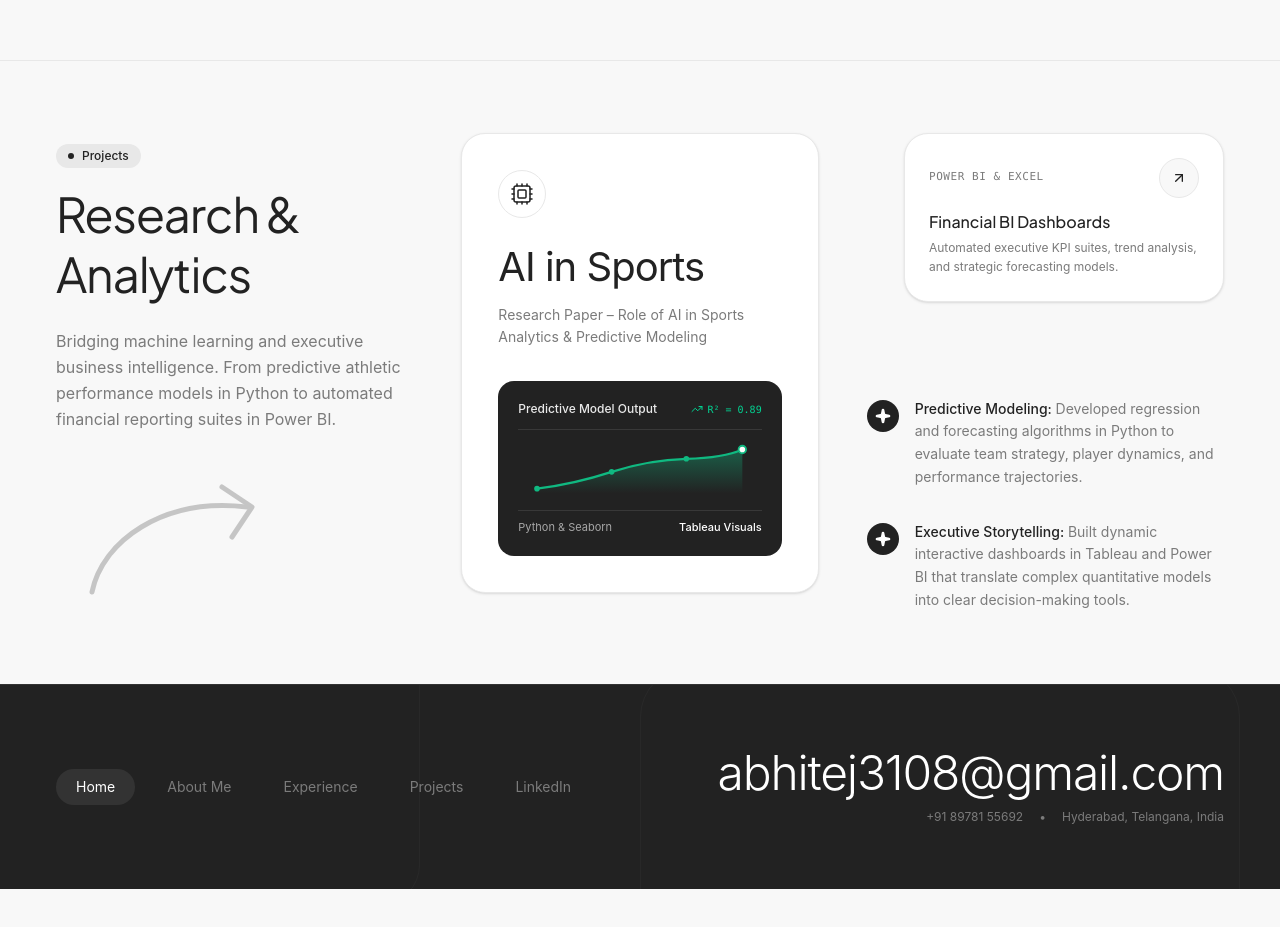
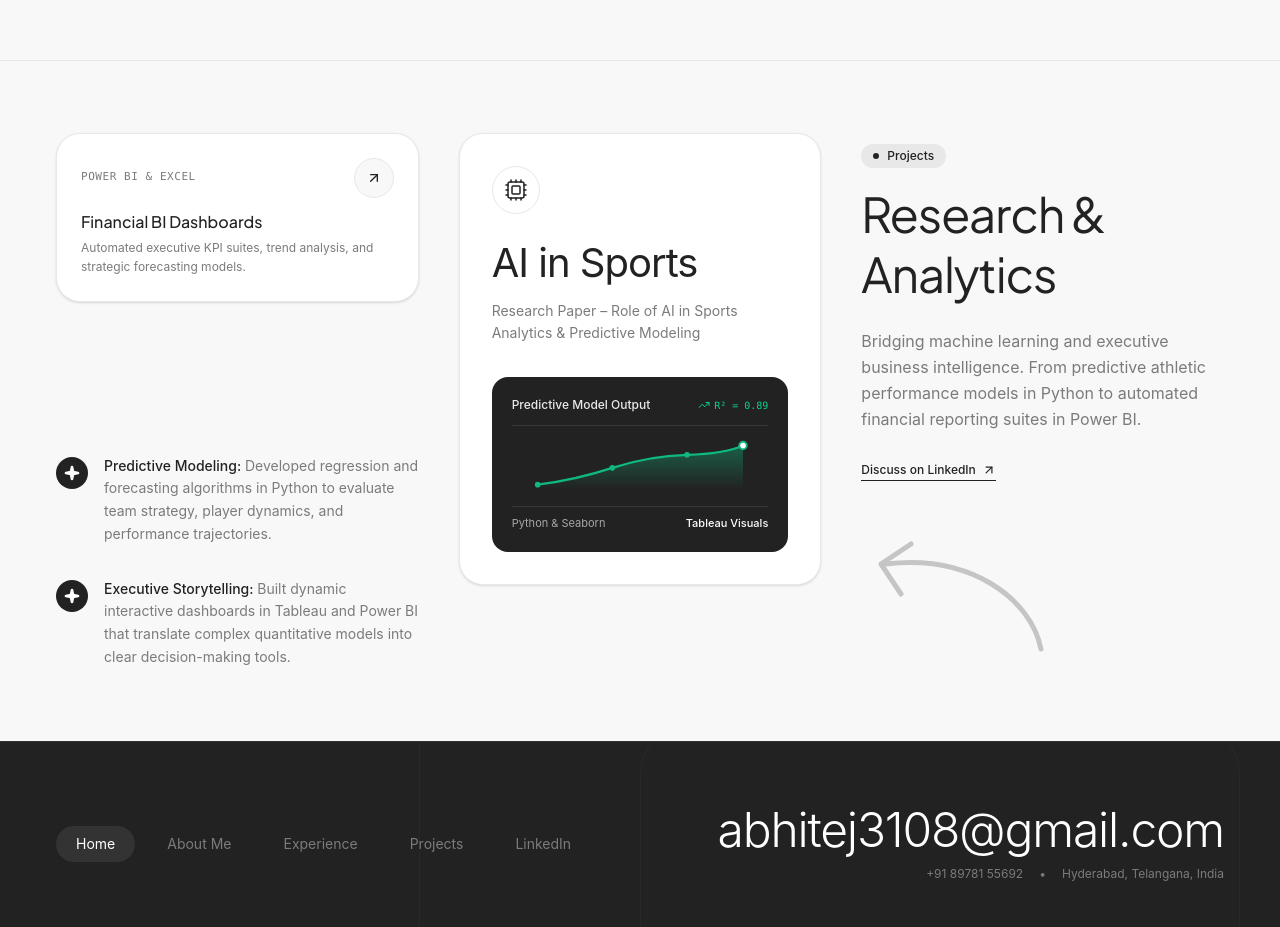
Before and after one commit to bossgghere/Abhitej-Portfolio, a React (Vite) app: page / in a window 1280 px wide. Shown: the part 2240-3167 px from the top of the page. Before the commit the page ends 3129 px from the top, so only its background shows below. Built offline with nearby package versions, Linux system fonts and the light colour scheme.

Commit message:
Complete 3-phase layout cascade: place Projects text and left-pointing arrow on the right

```diff
--- a/src/components/portfolio/ProjectsSection.jsx
+++ b/src/components/portfolio/ProjectsSection.jsx
@@ -5,11 +5,15 @@
 
 /**
  * ProjectsSection Component
- * Re-engineered to match the EXACT 3-column editorial layout and visual elements
- * of the beloved About section:
- * - Column 1: Title, narrative overview, and directional hand-drawn curved arrow
- * - Column 2: Signature white Hero Stat Card (AI in Sports Analytics) with inset visual model box
- * - Column 3: Asymmetrical top project card (Financial BI Dashboards) with arrow + sparkle highlights
+ * Completes the 3-phase editorial cascade across the portfolio:
+ * - Section 1 (About Me): Text & Arrow on LEFT → pointing right
+ * - Section 2 (Experience): Text & Arrow in MIDDLE ↷
+ * - Section 3 (Research & Projects): Text & Arrow on RIGHT ← pointing left
+ *
+ * Layout:
+ * - Column 1 (Left - lg:col-span-4): Financial BI Dashboards milestone card + Sparkle highlights
+ * - Column 2 (Center - lg:col-span-4): Signature White Hero Card (AI in Sports) with predictive model box
+ * - Column 3 (Right - lg:col-span-4): Headline ("Research & Analytics"), narrative, and directional curved arrow pointing left
  */
 export const ProjectsSection = () => {
   const { viewMoreLink } = portfolioData;
@@ -23,54 +27,67 @@
     >
       <div className="max-w-7xl mx-auto">
         <div
-          className={`grid grid-cols-1 lg:grid-cols-12 gap-10 lg:gap-12 items-start transition-all duration-700 ${
+          className={`grid grid-cols-1 lg:grid-cols-12 gap-8 lg:gap-10 items-start transition-all duration-700 ${
             inView ? 'opacity-100 translate-y-0' : 'opacity-0 translate-y-8'
           }`}
         >
-          {/* Column 1 (Left - 4 cols): Headline, Research Overview & Hand-Drawn Curved Arrow */}
-          <div className="lg:col-span-4 flex flex-col justify-between h-full pt-2">
+          {/* Column 1 (Left - lg:col-span-4): Financial BI Milestone Card & Sparkle Highlights */}
+          <div className="order-3 lg:order-1 lg:col-span-4 flex flex-col justify-between h-full space-y-8 lg:space-y-10">
+
+            {/* Top BI Dashboard Card with Action Button */}
             <div>
-              <div className="inline-flex items-center gap-2 px-3 py-1 rounded-full bg-[#E8E8E8] text-xs font-medium text-[#222222] mb-4 hover:bg-[#dedede] transition-colors">
-                <span className="w-1.5 h-1.5 rounded-full bg-[#222222] animate-pulse" />
-                <span>Projects</span>
+              <div className="relative w-full rounded-3xl p-6 bg-white border border-[#E8E8E8] shadow-sm hover:shadow-lg hover:-translate-y-1 transition-all duration-300 group">
+                <div className="flex items-center justify-between mb-3">
+                  <span className="text-[11px] font-mono uppercase tracking-wider text-[#7B7B7B]">
+                    Power BI & Excel
+                  </span>
+                  <a
+                    href={viewMoreLink}
+                    target="_blank"
+                    rel="noreferrer"
+                    className="w-10 h-10 rounded-full bg-[#F8F8F8] border border-[#E8E8E8] flex items-center justify-center text-[#222222] group-hover:bg-[#222222] group-hover:text-white transition-colors"
+                    aria-label="Discuss on LinkedIn"
+                  >
+                    <ArrowUpRight className="w-4 h-4 transition-transform group-hover:scale-110" />
+                  </a>
                 </div>
-              <h2 className="text-4xl sm:text-5xl font-normal tracking-tight text-[#222222] leading-tight">
-                Research & Analytics
-              </h2>
-              <p className="mt-6 text-sm sm:text-base text-[#7B7B7B] leading-relaxed max-w-md">
-                Bridging machine learning and executive business intelligence. From predictive athletic performance models in Python to automated financial reporting suites in Power BI.
+                <h4 className="text-base font-medium text-[#222222]">
+                  Financial BI Dashboards
+                </h4>
+                <p className="mt-1 text-xs text-[#7B7B7B] leading-relaxed">
+                  Automated executive KPI suites, trend analysis, and strategic forecasting models.
+                </p>
+              </div>
+            </div>
+
+            {/* Two Feature Highlights with Sparkle/Star Icons */}
+            <div className="space-y-6 sm:space-y-8">
+              <div className="group flex items-start gap-4">
+                <div className="shrink-0 w-8 h-8 rounded-full bg-[#222222] text-white flex items-center justify-center mt-0.5 group-hover:rotate-45 group-hover:bg-black transition-all duration-300">
+                  <Sparkle className="w-4 h-4 fill-white" />
+                </div>
+                <p className="text-xs sm:text-sm text-[#7B7B7B] group-hover:text-[#222222] leading-relaxed transition-colors duration-200">
+                  <strong className="text-[#222222] font-medium">Predictive Modeling: </strong>
+                  Developed regression and forecasting algorithms in Python to evaluate team strategy, player dynamics, and performance trajectories.
                 </p>
               </div>
 
-            {/* Directional curved arrow */}
-            <div className="hidden lg:block mt-10 pl-4 select-none pointer-events-none opacity-40 hover:opacity-70 transition-opacity">
-              <svg
-                width="200"
-                height="140"
-                viewBox="0 0 200 140"
-                fill="none"
-                xmlns="http://www.w3.org/2000/svg"
-              >
-                <path
-                  d="M20 120 C 30 70, 90 25, 175 35"
-                  stroke="#7B7B7B"
-                  strokeWidth="5"
-                  strokeLinecap="round"
-                />
-                <path
-                  d="M150 15 L 180 35 L 160 65"
-                  stroke="#7B7B7B"
-                  strokeWidth="5"
-                  strokeLinecap="round"
-                  strokeLinejoin="round"
-                />
-              </svg>
+              <div className="group flex items-start gap-4">
+                <div className="shrink-0 w-8 h-8 rounded-full bg-[#222222] text-white flex items-center justify-center mt-0.5 group-hover:rotate-45 group-hover:bg-black transition-all duration-300">
+                  <Sparkle className="w-4 h-4 fill-white" />
+                </div>
+                <p className="text-xs sm:text-sm text-[#7B7B7B] group-hover:text-[#222222] leading-relaxed transition-colors duration-200">
+                  <strong className="text-[#222222] font-medium">Executive Storytelling: </strong>
+                  Built dynamic interactive dashboards in Tableau and Power BI that translate complex quantitative models into clear decision-making tools.
+                </p>
               </div>
             </div>
 
-          {/* Column 2 (Center - 4 cols): Signature White Hero Stat Card (AI in Sports) */}
-          <div className="lg:col-span-4">
-            <div className="group bg-[#FFFFFF] rounded-3xl p-7 sm:p-9 shadow-sm hover:shadow-xl hover:-translate-y-2 transition-all duration-300 border border-[#E8E8E8] flex flex-col justify-between cursor-default">
+          </div>
+
+          {/* Column 2 (Center - lg:col-span-4): Signature White Hero Stat Card (AI in Sports) */}
+          <div className="order-2 lg:order-2 lg:col-span-4">
+            <div className="group bg-[#FFFFFF] rounded-3xl p-7 sm:p-8 shadow-sm hover:shadow-xl hover:-translate-y-2 transition-all duration-300 border border-[#E8E8E8] flex flex-col justify-between cursor-default">
               <div>
                 <div className="w-12 h-12 rounded-full border border-[#E8E8E8] flex items-center justify-center text-[#222222] mb-6 group-hover:scale-110 group-hover:bg-[#F8F8F8] transition-all duration-300">
                   <Cpu className="w-6 h-6 stroke-[1.5]" />
@@ -128,58 +145,57 @@
             </div>
           </div>
 
-          {/* Column 3 (Right - 4 cols): Milestone Card with Arrow & Sparkle Highlights */}
-          <div className="lg:col-span-4 flex flex-col justify-between h-full space-y-8 lg:space-y-10">
+          {/* Column 3 (Right - lg:col-span-4): Headline, Research Overview & Directional Curved Arrow (Pointing Left) */}
+          <div className="order-1 lg:order-3 lg:col-span-4 flex flex-col justify-between h-full pt-2">
+            <div>
+              <div className="inline-flex items-center gap-2 px-3 py-1 rounded-full bg-[#E8E8E8] text-xs font-medium text-[#222222] mb-4 hover:bg-[#dedede] transition-colors">
+                <span className="w-1.5 h-1.5 rounded-full bg-[#222222] animate-pulse" />
+                <span>Projects</span>
+              </div>
+              <h2 className="text-4xl sm:text-5xl font-normal tracking-tight text-[#222222] leading-tight">
+                Research & Analytics
+              </h2>
+              <p className="mt-6 text-sm sm:text-base text-[#7B7B7B] leading-relaxed">
+                Bridging machine learning and executive business intelligence. From predictive athletic performance models in Python to automated financial reporting suites in Power BI.
+              </p>
 
-            {/* Top BI Dashboard Card with Action Button */}
-            <div className="flex justify-start lg:justify-end">
-              <div className="relative w-full sm:w-80 rounded-3xl p-6 bg-white border border-[#E8E8E8] shadow-sm hover:shadow-lg hover:-translate-y-1 transition-all duration-300 group">
-                <div className="flex items-center justify-between mb-3">
-                  <span className="text-[11px] font-mono uppercase tracking-wider text-[#7B7B7B]">
-                    Power BI & Excel
-                  </span>
+              <div className="mt-6">
                 <a
                   href={viewMoreLink}
                   target="_blank"
                   rel="noreferrer"
-                    className="w-10 h-10 rounded-full bg-[#F8F8F8] border border-[#E8E8E8] flex items-center justify-center text-[#222222] group-hover:bg-[#222222] group-hover:text-white transition-colors"
-                    aria-label="Discuss on LinkedIn"
+                  className="group inline-flex items-center gap-1.5 text-xs font-medium text-[#222222] border-b border-[#222222] pb-0.5 hover:text-[#7B7B7B] hover:border-[#7B7B7B] transition-colors"
                 >
-                    <ArrowUpRight className="w-4 h-4 transition-transform group-hover:scale-110" />
+                  <span>Discuss on LinkedIn</span>
+                  <ArrowUpRight className="w-3.5 h-3.5 transition-transform group-hover:translate-x-0.5 group-hover:-translate-y-0.5" />
                 </a>
-                </div>
-                <h4 className="text-base font-medium text-[#222222]">
-                  Financial BI Dashboards
-                </h4>
-                <p className="mt-1 text-xs text-[#7B7B7B] leading-relaxed">
-                  Automated executive KPI suites, trend analysis, and strategic forecasting models.
-                </p>
               </div>
             </div>
 
-            {/* Two Feature Highlights with Sparkle/Star Icons */}
-            <div className="space-y-8">
-              <div className="group flex items-start gap-4">
-                <div className="shrink-0 w-8 h-8 rounded-full bg-[#222222] text-white flex items-center justify-center mt-0.5 group-hover:rotate-45 group-hover:bg-black transition-all duration-300">
-                  <Sparkle className="w-4 h-4 fill-white" />
+            {/* Directional curved arrow pointing LEFT towards the center card */}
+            <div className="hidden lg:block mt-12 pr-4 select-none pointer-events-none opacity-40 hover:opacity-70 transition-opacity">
+              <svg
+                width="200"
+                height="140"
+                viewBox="0 0 200 140"
+                fill="none"
+                xmlns="http://www.w3.org/2000/svg"
+              >
+                <path
+                  d="M180 120 C 170 70, 110 25, 25 35"
+                  stroke="#7B7B7B"
+                  strokeWidth="5"
+                  strokeLinecap="round"
+                />
+                <path
+                  d="M50 15 L 20 35 L 40 65"
+                  stroke="#7B7B7B"
+                  strokeWidth="5"
+                  strokeLinecap="round"
+                  strokeLinejoin="round"
+                />
+              </svg>
             </div>
-                <p className="text-xs sm:text-sm text-[#7B7B7B] group-hover:text-[#222222] leading-relaxed transition-colors duration-200">
-                  <strong className="text-[#222222] font-medium">Predictive Modeling: </strong>
-                  Developed regression and forecasting algorithms in Python to evaluate team strategy, player dynamics, and performance trajectories.
-                </p>
-              </div>
-
-              <div className="group flex items-start gap-4">
-                <div className="shrink-0 w-8 h-8 rounded-full bg-[#222222] text-white flex items-center justify-center mt-0.5 group-hover:rotate-45 group-hover:bg-black transition-all duration-300">
-                  <Sparkle className="w-4 h-4 fill-white" />
-                </div>
-                <p className="text-xs sm:text-sm text-[#7B7B7B] group-hover:text-[#222222] leading-relaxed transition-colors duration-200">
-                  <strong className="text-[#222222] font-medium">Executive Storytelling: </strong>
-                  Built dynamic interactive dashboards in Tableau and Power BI that translate complex quantitative models into clear decision-making tools.
-                </p>
-              </div>
-            </div>
-
           </div>
 
         </div>
```
Lines whose indentation alone changed are shown as unchanged.
